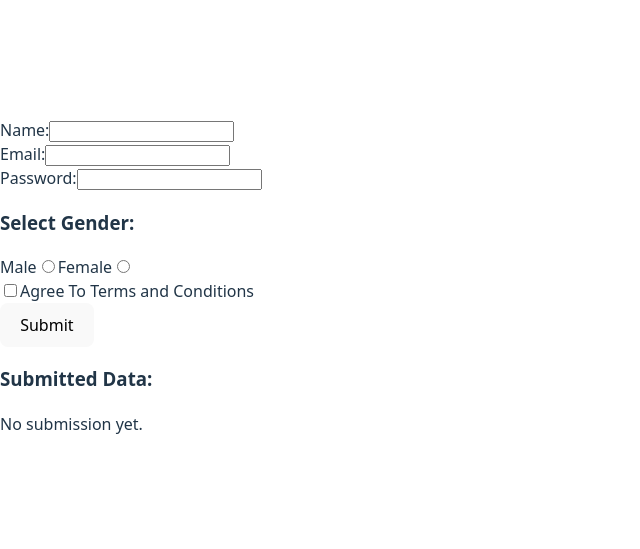
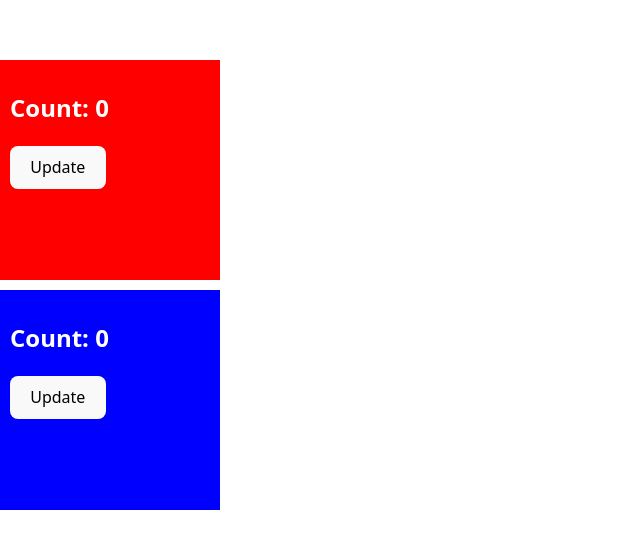
Before and after one commit to Hemant-Pawar-SDE/React-Learning, a React (Vite) app: page / in a window 1280 px wide. Shown: the part 115-664 px from the top of the page, without its empty margins (0-640 px from the left). Built offline with nearby package versions, Linux system fonts and the light colour scheme.

Commit message:
Higher Order Component

```diff
--- a/src/App.jsx
+++ b/src/App.jsx
@@ -6,11 +6,12 @@ import FetchDemo from "./API/Fetch-Example";
 import FetchDemo2 from "./API/Fetch-Search";
 import FetchingDataOnly from "./API/FetchingDataOnly";
 import HandlingFormInputs from "./HandlinFormInputsData";
+import HigherOrderComponent from "./HigherOrderComponent";
 
 function App() {
   return (
     <div>
-      <HandlingFormInputs />
+      <HigherOrderComponent />
     </div>
   );
 }
--- /dev/null
+++ b/src/HigherOrderComponent.jsx
@@ -0,0 +1,54 @@
+import React, { useState } from "react";
+
+function HigherOrderComponent() {
+  return (
+    <div>
+      <HOCred comp={<CounterComponent />} />
+      <HOCblue comp={<CounterComponent />} />
+    </div>
+  );
+}
+
+function HOCred({ comp }) {
+  return (
+    <div
+      style={{
+        width: "200px",
+        height: "200px",
+        background: "red",
+        padding: "10px",
+        marginBottom: "10px",
+      }}
+    >
+      {comp}
+    </div>
+  );
+}
+
+function HOCblue({ comp }) {
+  return (
+    <div
+      style={{
+        width: "200px",
+        height: "200px",
+        background: "blue",
+        padding: "10px",
+      }}
+    >
+      {comp}
+    </div>
+  );
+}
+
+function CounterComponent() {
+  const [count, setCount] = useState(0);
+
+  return (
+    <div style={{ color: "white" }}>
+      <h2>Count: {count}</h2>
+      <button onClick={() => setCount((prev) => prev + 1)}>Update</button>
+    </div>
+  );
+}
+
+export default HigherOrderComponent;
```
